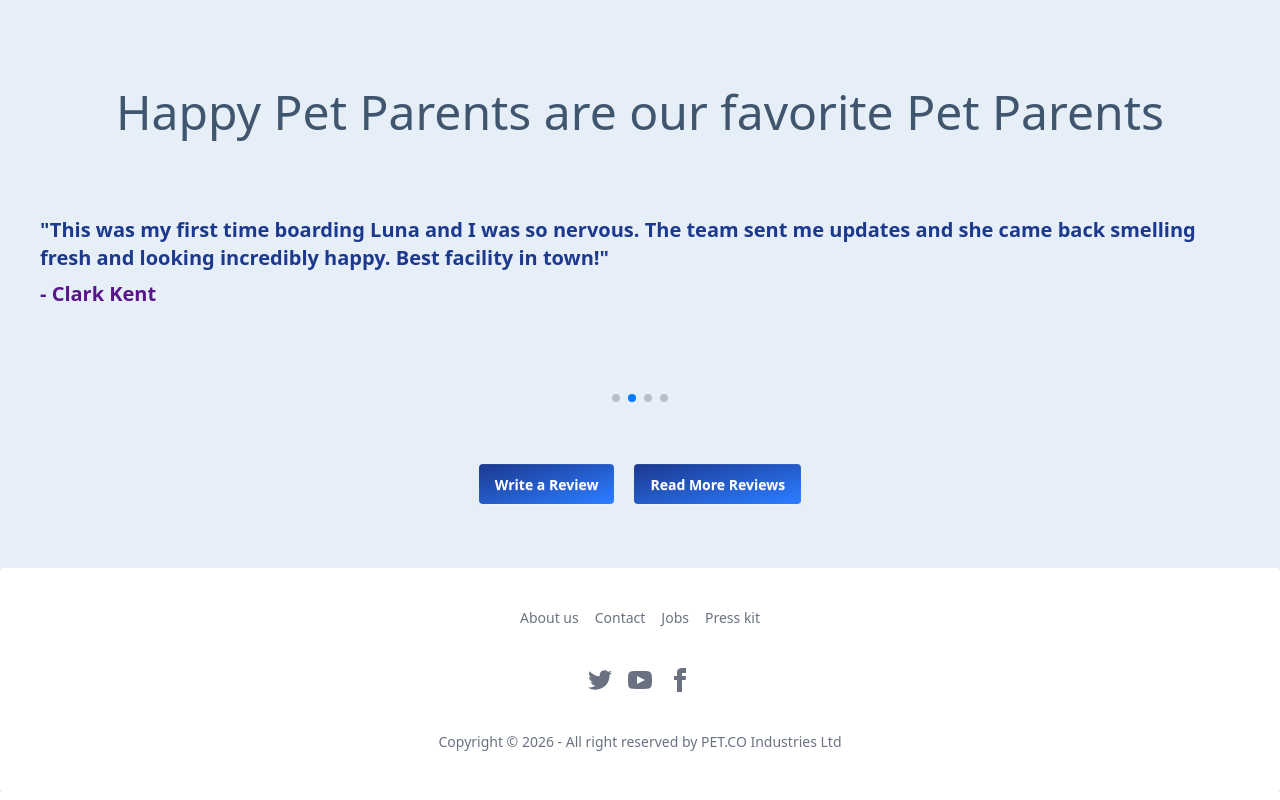
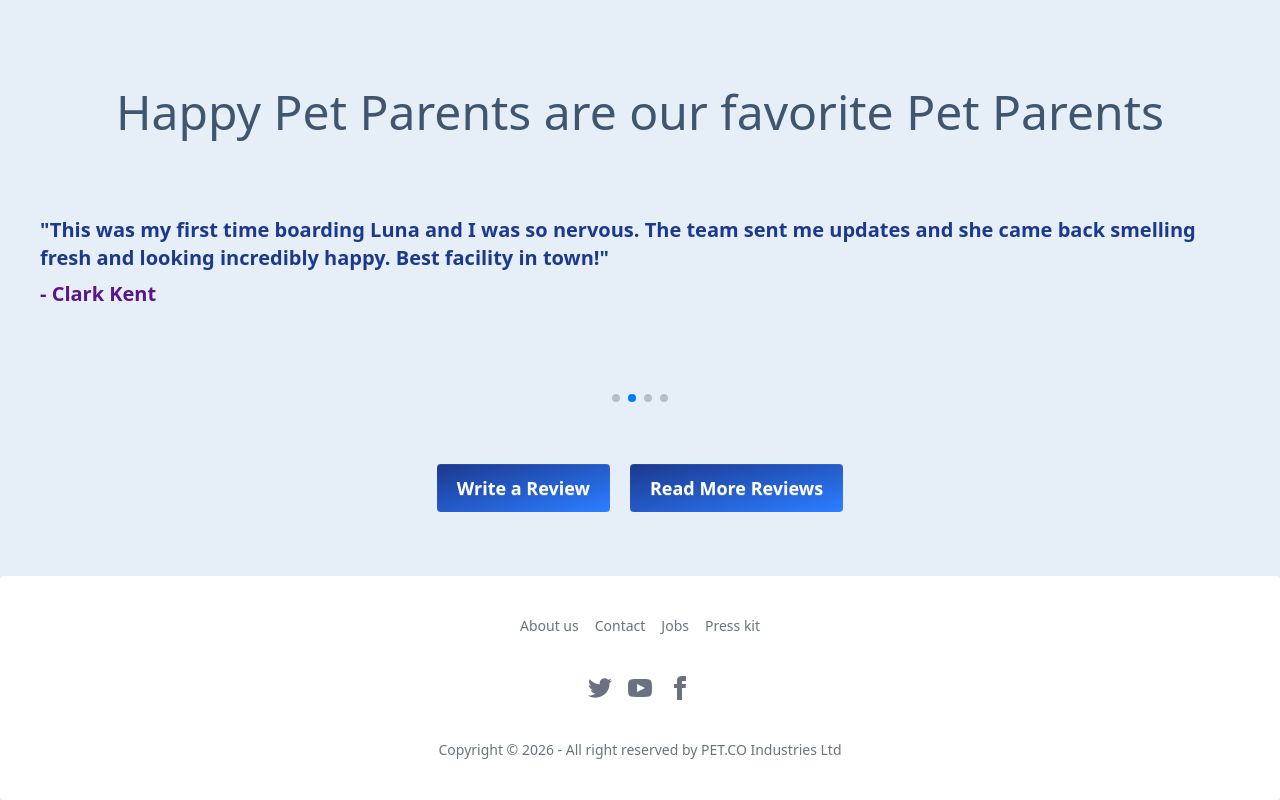
Before and after one commit to Zidanpng/assignment-9, a React (Vite) app: page / in a window 1280 px wide. Shown: the part 2265-3065 px from the top of the page. Built offline with nearby package versions, Linux system fonts and the light colour scheme; no server answers.

Commit message:
fixed some minor button size mistake

```diff
--- a/src/pages/Review.jsx
+++ b/src/pages/Review.jsx
@@ -77,13 +77,13 @@ const Review = () => {
         </button> */}
         <div
           to="/register"
-          className="btn btn-sm md:btn-md  text-white bg-gradient-to-br from-blue-900 to-blue-500 hover:scale-105 transition-transform border-none"
+          className="btn btn-sm md:btn-lg  text-white bg-gradient-to-br from-blue-900 to-blue-500 hover:scale-105 transition-transform border-none"
         >
           Write a Review
         </div>
         <div
           to="/register"
-          className="btn btn-sm md:btn-md  text-white bg-gradient-to-br from-blue-900 to-blue-500 hover:scale-105 transition-transform border-none"
+          className="btn btn-sm md:btn-lg  text-white bg-gradient-to-br from-blue-900 to-blue-500 hover:scale-105 transition-transform border-none"
         >
           Read More Reviews
         </div>
```
